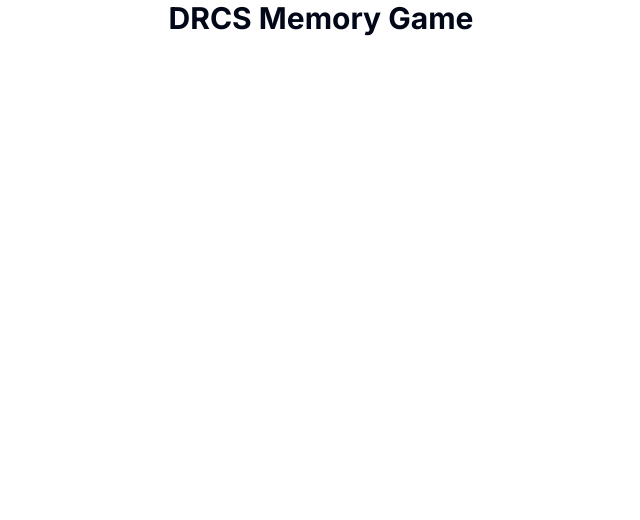
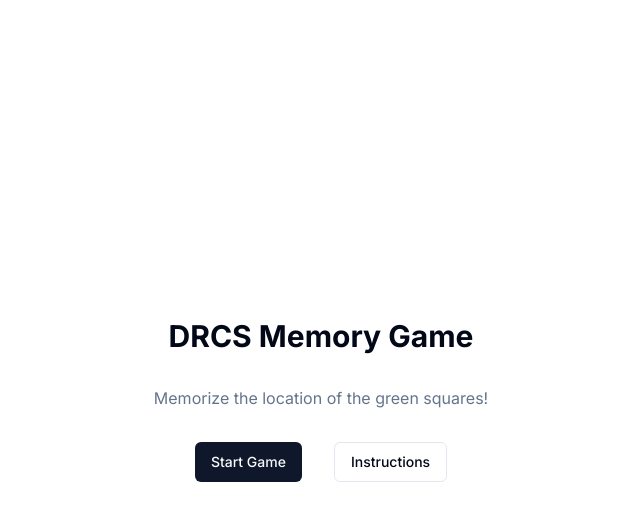
Before and after one commit to tohhongxiang/drcs-memory-game, a Next.js app: page / in a window 1280 px wide. Shown: the top 520 px of the page, without its empty margins (319-959 px from the left). Built offline with nearby package versions, Linux system fonts and the light colour scheme.

Commit message:
feat: Add home screen, instructions page and main game page

```diff
--- a/app/globals.css
+++ b/app/globals.css
@@ -1,6 +1,12 @@
 @tailwind base;
 @tailwind components;
 @tailwind utilities;
+
+:root,
+html,
+body {
+    height: 100%;
+}
 
 @layer base {
     :root {
--- /dev/null
+++ b/app/instructions/page.tsx
@@ -0,0 +1,13 @@
+export default function InstructionsPage() {
+    return (
+        <div className="mx-auto flex h-full max-w-prose flex-col items-center justify-center gap-8">
+            <h1 className="text-3xl font-bold">Instructions</h1>
+            <p className="text-muted-foreground">
+                Lorem ipsum dolor sit amet consectetur adipisicing elit. Nemo
+                unde fuga expedita natus soluta quis voluptates repellat alias
+                dolor aperiam cum quia vel, autem delectus ipsam mollitia sequi
+                aliquid quod?
+            </p>
+        </div>
+    );
+}
--- a/app/layout.tsx
+++ b/app/layout.tsx
@@ -1,6 +1,7 @@
 import type { Metadata } from "next";
 import { Inter } from "next/font/google";
 import "./globals.css";
+import { cn } from "@/lib/utils";
 
 const inter = Inter({ subsets: ["latin"] });
 
@@ -16,7 +17,14 @@
 }>) {
     return (
         <html lang="en">
-            <body className={inter.className}>{children}</body>
+            <body
+                className={cn(
+                    "h-full min-h-screen bg-background",
+                    inter.className
+                )}
+            >
+                {children}
+            </body>
         </html>
     );
 }
--- a/app/page.tsx
+++ b/app/page.tsx
@@ -1,7 +1,21 @@
+import { Button } from "@/components/ui/button";
+import Link from "next/link";
+
 export default function Home() {
     return (
-        <main className="flex h-full flex-col items-center justify-center">
+        <main className="flex h-full flex-col items-center justify-center gap-8">
             <h1 className="text-3xl font-bold">DRCS Memory Game</h1>
+            <p className="max-w-prose text-muted-foreground">
+                Memorize the location of the green squares!
+            </p>
+            <div className="flex gap-8">
+                <Button asChild>
+                    <Link href="/start">Start Game</Link>
+                </Button>
+                <Button asChild variant="outline">
+                    <Link href="/instructions">Instructions</Link>
+                </Button>
+            </div>
         </main>
     );
 }
--- /dev/null
+++ b/app/start/_components/game.tsx
@@ -0,0 +1,7 @@
+interface GameProps {
+    size: number;
+}
+
+export default function Game({ size }: GameProps) {
+    return <div>This is the game board {size}</div>;
+}
--- /dev/null
+++ b/app/start/page.tsx
@@ -0,0 +1,10 @@
+import Game from "./_components/game";
+
+export default function StartGame() {
+    return (
+        <div className="flex h-full flex-col items-center justify-center">
+            <h1>Game</h1>
+            <Game size={3} />
+        </div>
+    );
+}
--- /dev/null
+++ b/components/ui/button.tsx
@@ -0,0 +1,57 @@
+import * as React from "react";
+import { Slot } from "@radix-ui/react-slot";
+import { cva, type VariantProps } from "class-variance-authority";
+
+import { cn } from "@/lib/utils";
+
+const buttonVariants = cva(
+    "inline-flex items-center justify-center whitespace-nowrap rounded-md text-sm font-medium ring-offset-background transition-colors focus-visible:outline-none focus-visible:ring-2 focus-visible:ring-ring focus-visible:ring-offset-2 disabled:pointer-events-none disabled:opacity-50",
+    {
+        variants: {
+            variant: {
+                default:
+                    "bg-primary text-primary-foreground hover:bg-primary/90",
+                destructive:
+                    "bg-destructive text-destructive-foreground hover:bg-destructive/90",
+                outline:
+                    "border border-input bg-background hover:bg-accent hover:text-accent-foreground",
+                secondary:
+                    "bg-secondary text-secondary-foreground hover:bg-secondary/80",
+                ghost: "hover:bg-accent hover:text-accent-foreground",
+                link: "text-primary underline-offset-4 hover:underline",
+            },
+            size: {
+                default: "h-10 px-4 py-2",
+                sm: "h-9 rounded-md px-3",
+                lg: "h-11 rounded-md px-8",
+                icon: "h-10 w-10",
+            },
+        },
+        defaultVariants: {
+            variant: "default",
+            size: "default",
+        },
+    }
+);
+
+export interface ButtonProps
+    extends React.ButtonHTMLAttributes<HTMLButtonElement>,
+        VariantProps<typeof buttonVariants> {
+    asChild?: boolean;
+}
+
+const Button = React.forwardRef<HTMLButtonElement, ButtonProps>(
+    ({ className, variant, size, asChild = false, ...props }, ref) => {
+        const Comp = asChild ? Slot : "button";
+        return (
+            <Comp
+                className={cn(buttonVariants({ variant, size, className }))}
+                ref={ref}
+                {...props}
+            />
+        );
+    }
+);
+Button.displayName = "Button";
+
+export { Button, buttonVariants };
--- a/package.json
+++ b/package.json
@@ -14,6 +14,7 @@
         "*.{js,jsx,ts,tsx,css,md,json}": "prettier --write"
     },
     "dependencies": {
+        "@radix-ui/react-slot": "^1.0.2",
         "class-variance-authority": "^0.7.0",
         "clsx": "^2.1.0",
         "lucide-react": "^0.356.0",
```
Also changed, not shown: 1 other file (tests, documents, lock files or other folders).
